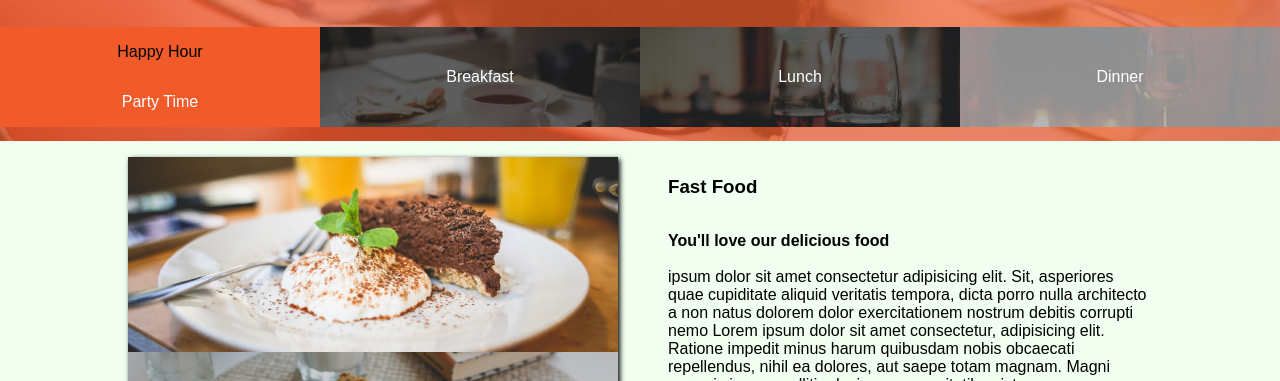
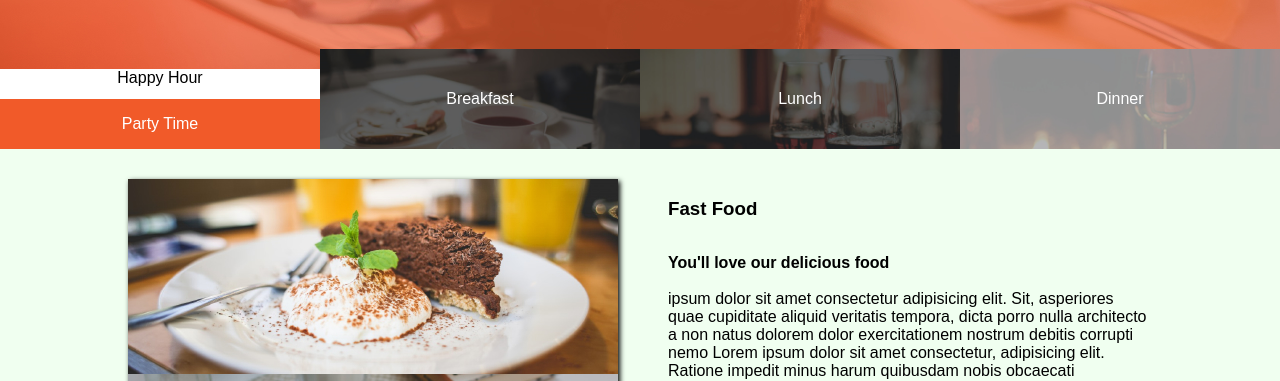
Before and after one commit to Solomonmuli/anita-kitchen, a plain HTML site: page index.html in a window 1280 px wide. Shown: the part 419-800 px from the top of the page. Drawn offline with Linux system fonts and the light colour scheme.

Commit message:
fix party and happy hour

```diff
--- a/index.css
+++ b/index.css
@@ -27,31 +27,16 @@ body{
   top: 25px;
   left: 40%;
 }
-/* .hours{
-  display: flex;
-  width: 100%;
-  color: black;
-  align-items:center ;
-  box-sizing: border-box;
-  font-size: 20px;
-  height: 100px;
-}
+
 .happy{
-  color: black;
-  display: flex;
-  justify-content: center;
-  align-items: center;
   background-color: white;
-  border-bottom:1px solid black;
-  height: 50px;
+  background-size: cover ;
+  padding-bottom:12px ;
 
-} */
-.hours.happy{
-  background-color: white;
 
 }
 .party{
-  /* background-color: #F15A29; */
+  background-color: #F15A29;
   background-size: cover;
   background-repeat: no-repeat;
   display: flex;
@@ -59,19 +44,24 @@ body{
   align-items: center;
   height: 50px;
   color: white;
+
 }
 .time{
   width: 100%;
   display: flex;
-  margin-top: 30px;
-  background-color:  #F15A29;;
+  margin-top: 52px;
+  padding: 0;
 
 }
 .hours{
   display: flex;
   flex-direction: column;
   width: 30%;
-  align-items: center;
+  text-align: center;
+  padding-top: 20px;
+  text-align: center;
+
+
 
 
 }
@@ -85,6 +75,9 @@ body{
   justify-content: center;
   width: 30%;
 
+}
+#breakfast:hover{
+  background-color: grey;
 }
 #lunch{
   background-image: url("foodtop/lunch.jpg");
@@ -190,7 +183,8 @@ main{
   width: 100%;
   display: flex;
   flex-direction: row;
-}.footer-images .img p{
+}
+.footer-images .img p{
   color: #F15A29;
 }
 
--- a/index.html
+++ b/index.html
@@ -25,8 +25,13 @@
 
   <div class="time">
     <div class="hours">
-      <span class="happy"><p>Happy Hour</p></span>
-      <span class="party"><p>Party Time</p></span>
+      <div class="happy">
+        Happy Hour
+      </div>
+
+      <div class="party">
+        Party Time
+      </div>
     </div>
 
 
```
